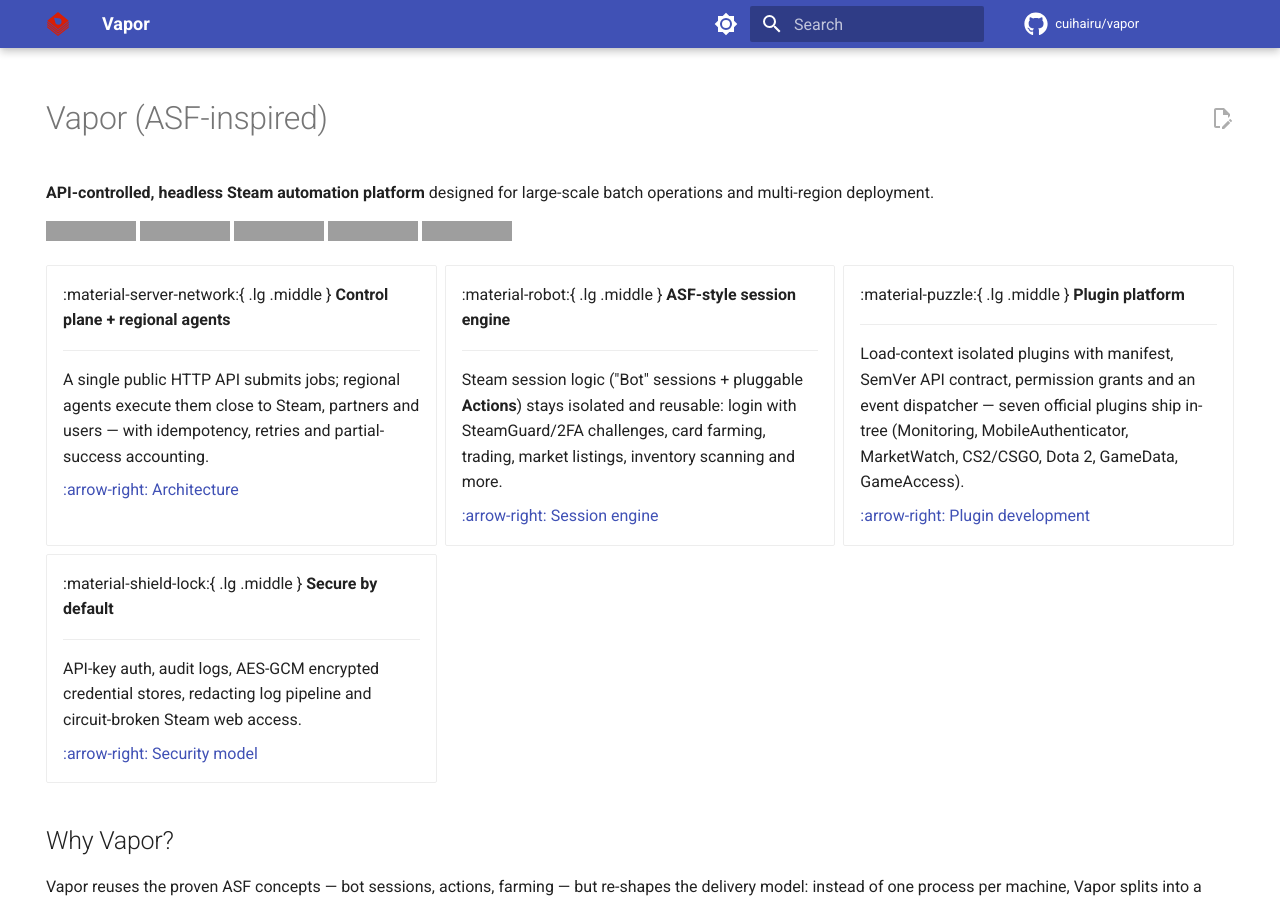
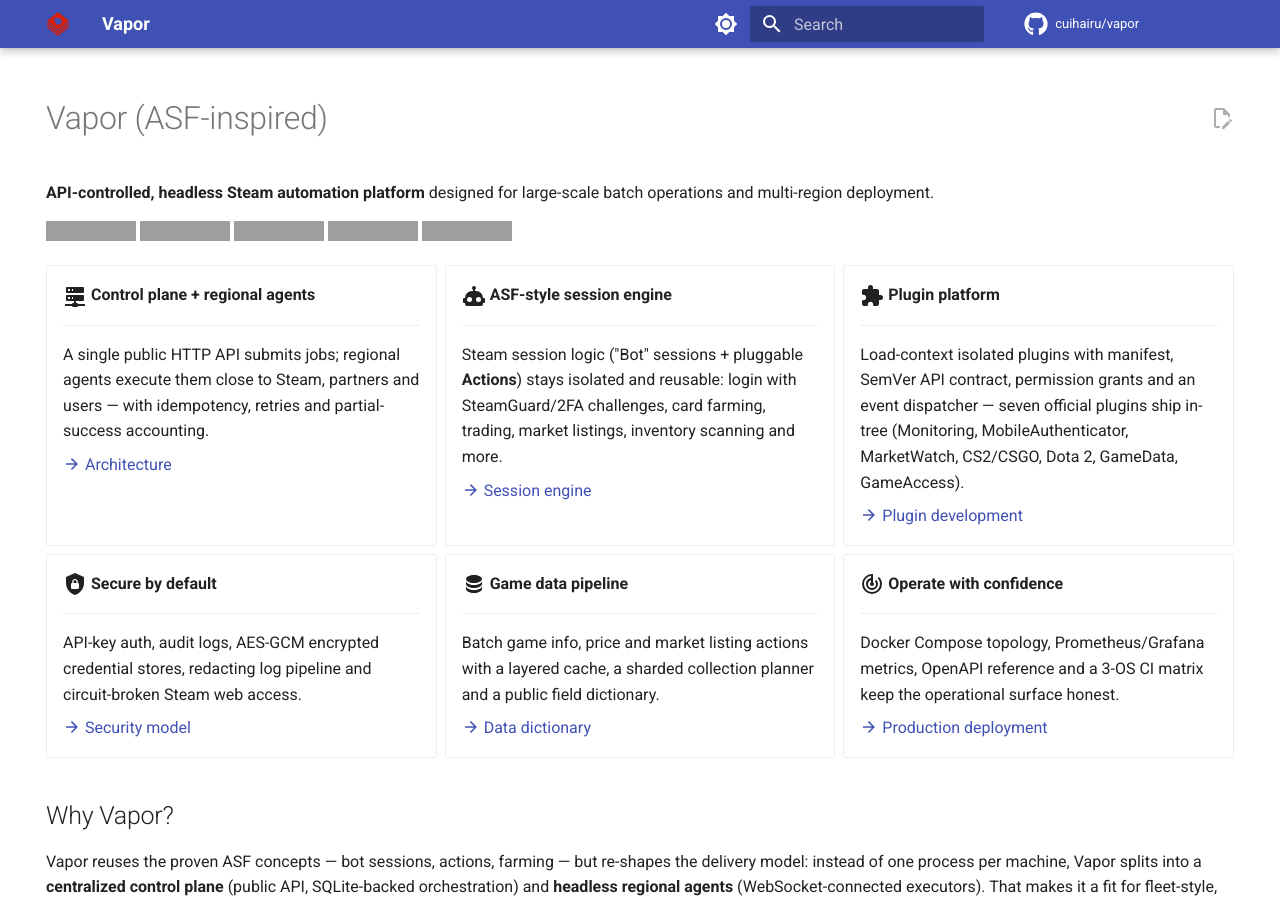
Before and after one commit to cuihairu/vapor, an MkDocs documentation site: the page built from docs/index.md, in a window 1280 px wide and 900 px high, cut to the strip 0-900 px from the top of the window. Built offline with MkDocs 1.6.1 and Material for MkDocs 9.7.7, drawn with Linux system fonts in a browser that asks for light colours; comment, search, counter and statistics services are not loaded; grey boxes are pictures that could not be loaded.

Commit message:
fix: render homepage icons and fill cards grid

```diff
--- a/docs/index.md
+++ b/docs/index.md
@@ -46,7 +46,23 @@
 
     API-key auth, audit logs, AES-GCM encrypted credential stores, redacting log pipeline and circuit-broken Steam web access.
 
-    [:arrow-right: Security model](architecture.md#security-model-public-internet-api)
+    [:material-arrow-right: Security model](architecture.md#security-model-public-internet-api)
+
+-   :material-database:{ .lg .middle } **Game data pipeline**
+
+    ---
+
+    Batch game info, price and market listing actions with a layered cache, a sharded collection planner and a public field dictionary.
+
+    [:material-arrow-right: Data dictionary](data-dictionary.md)
+
+-   :material-radar:{ .lg .middle } **Operate with confidence**
+
+    ---
+
+    Docker Compose topology, Prometheus/Grafana metrics, OpenAPI reference and a 3-OS CI matrix keep the operational surface honest.
+
+    [:material-arrow-right: Production deployment](production.md)
 
 </div>
 
--- a/mkdocs.yml
+++ b/mkdocs.yml
@@ -49,6 +49,9 @@
       permalink: true
   - pymdownx.betterem
   - pymdownx.details
+  - pymdownx.emoji:
+      emoji_index: !!python/name:material.extensions.emoji.twemoji
+      emoji_generator: !!python/name:material.extensions.emoji.to_svg
   - pymdownx.highlight:
       anchor_linenums: true
   - pymdownx.inlinehilite
```
Also changed, not shown: other parts of docs/index.md (+3 -3 lines).
